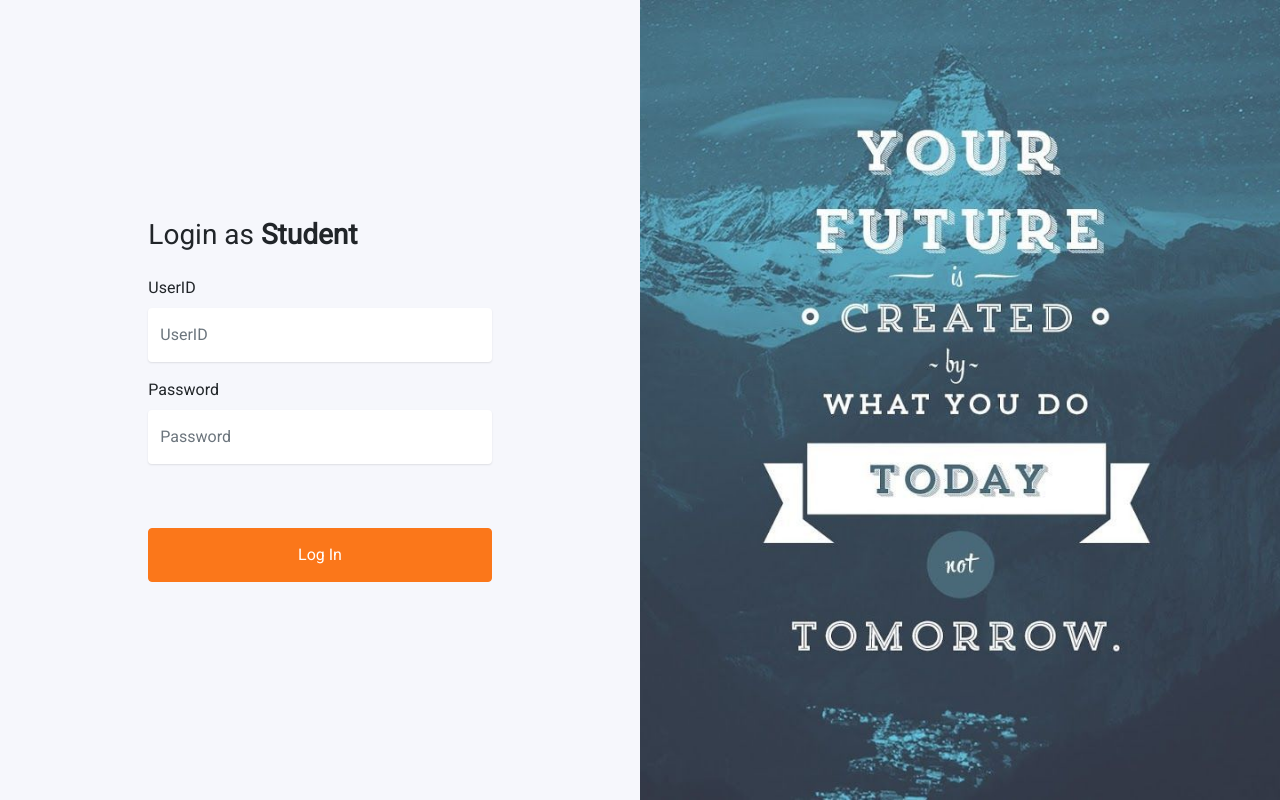
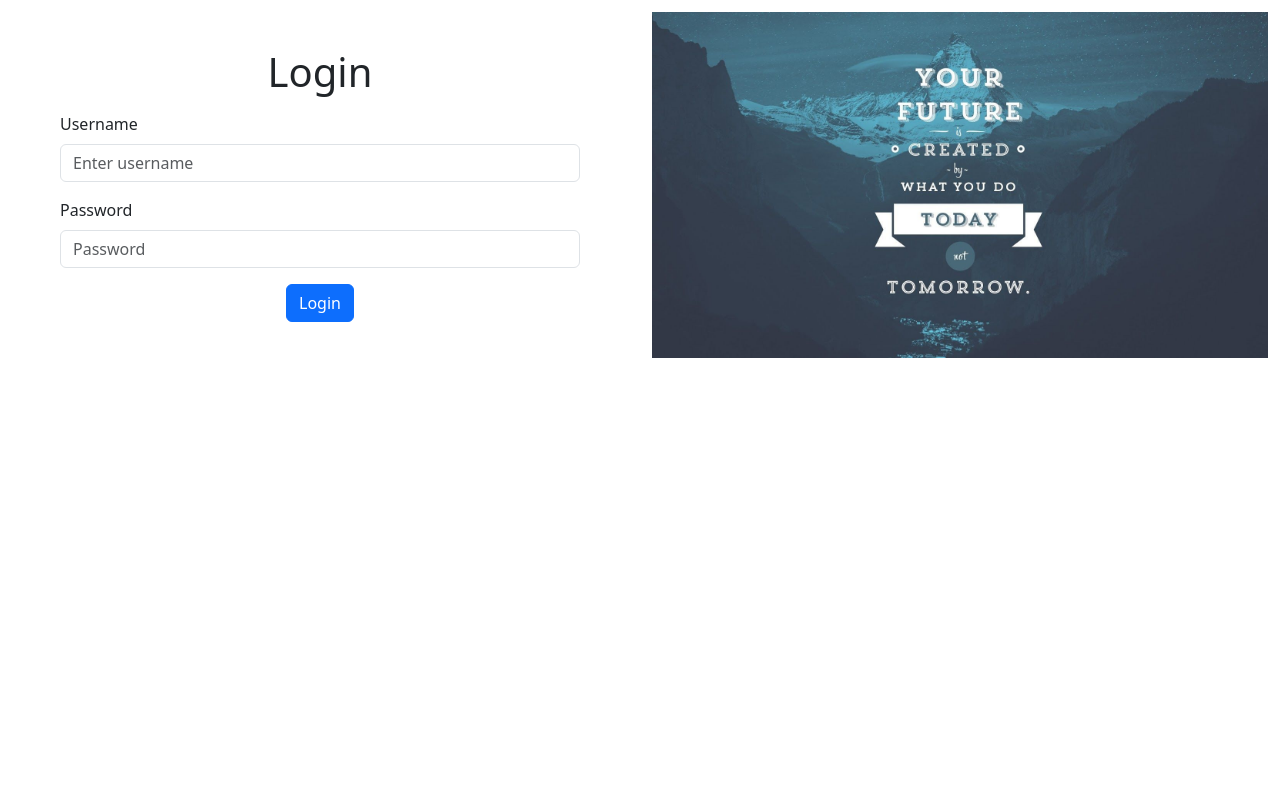
Before and after one commit to rajib-raiyat/admission-hub, a Flask app: page /std-login in a window 1280 px wide. Run offline with Flask 3, Linux system fonts and the light colour scheme.

Commit message:
University Pay Button and Card size Resized. Intro Deleted. Login Stu Half done.

```diff
--- a/database/__init__.py
+++ b/database/__init__.py
@@ -2,7 +2,7 @@ from sqlalchemy import create_engine
 from sqlalchemy.orm import sessionmaker
 
 # Create a PostgreSQL database engine
-engine = create_engine('postgresql+psycopg2://ps_user:ps_pass@localhost:5432/admission_hub_db')
+engine = create_engine('postgresql+psycopg2://postgres:admin@localhost:5432/admission_hub_db')
 
 # Create a Session class to handle database interactions
 Session = sessionmaker(bind=engine)
--- a/front-end/templates/LoginStu.html
+++ b/front-end/templates/LoginStu.html
@@ -1,68 +1,48 @@
-<!doctype html>
-<html lang="en">
+<!DOCTYPE html>
+<html>
 <head>
-    <!-- Required meta tags -->
+    <title>Login Page</title>
     <meta charset="utf-8">
-    <meta name="viewport" content="width=device-width, initial-scale=1, shrink-to-fit=no">
-    <link href="https://fonts.googleapis.com/css?family=Roboto:300,400&display=swap" rel="stylesheet">
-
-    <link rel="stylesheet" href="fonts/icomoon/style.css">
-
-    <link rel="stylesheet" href="css/owl.carousel.min.css">
-
-    <!-- Bootstrap CSS -->
-    <link rel="stylesheet" href="css/bootstrap.min.css">
-
-    <!-- Style -->
-    <link rel="stylesheet" href="css/style.css">
-
-    <title>Login #2</title>
+    <meta name="viewport" content="width=device-width, initial-scale=1">
+    <link crossorigin="anonymous" href="https://cdn.jsdelivr.net/npm/bootstrap@5.3.0-alpha1/dist/css/bootstrap.min.css"
+          integrity="sha384-GLhlTQ8iRABdZLl6O3oVMWSktQOp6b7In1Zl3/Jr59b6EGGoI1aFkw7cmDA6j6gD" rel="stylesheet">
 </head>
-<body class="fixed-top">
+<body>
+<div class="container-fluid">
+    <div class="row">
+        <div class="col-sm-6">
+            <form class="p-5">
+                <div class="mb-3 text-center">
+                    <h1>Login</h1>
+                </div>
+                <div class="mb-3">
+                    <label for="username" class="form-label">Username</label>
+                    <input type="text" class="form-control" id="username" placeholder="Enter username">
+                </div>
+                <div class="mb-3">
+                    <label for="password" class="form-label">Password</label>
+                    <input type="password" class="form-control" id="password" placeholder="Password">
+                </div>
+                <div class="text-center">
+                    <button type="submit" class="btn btn-primary">Login</button>
+                </div>
+            </form>
+        </div>
+        <div class="col-sm-6 d-flex justify-content-center align-items-center">
+            <img src="../assets/log_1.jpg" class="img-fluid">
+        </div>
 
 
-<div class="d-lg-flex half">
-    <div class="bg order-1 order-md-2" style="background-image: url('images/log_1.jpg');"></div>
-    <div class="contents order-2 order-md-1">
-
-        <div class="container">
-            <div class="row align-items-center justify-content-center">
-                <div class="col-md-7">
-                    <h3>Login as <strong>Student</strong></h3>
-                    <p class="mb-4"></p>
-                    <form action="#" method="post">
-                        <div class="form-group first">
-                            <label for="username">UserID</label>
-                            <input type="text" class="form-control" placeholder="UserID" id="username">
-                        </div>
-                        <div class="form-group last mb-3">
-                            <label for="password">Password</label>
-                            <input type="password" class="form-control" placeholder="Password" id="password">
-                        </div>
-
-                        <div class="d-flex mb-5 align-items-center">
-                            <!--                            <label class="control control&#45;&#45;checkbox mb-0"><span class="caption">Remember me</span>-->
-                            <!--                                <input type="checkbox" checked="checked"/>-->
-                            <!--                                <div class="control__indicator"></div>-->
-                            <!--                            </label>-->
-                            <!--                            <span class="ml-auto"><a href="#" class="forgot-pass">Forgot Password</a></span>-->
-                        </div>
-
-                        <input type="submit" value="Log In" class="btn btn-block btn-primary">
-
-                    </form>
-                </div>
-            </div>
-        </div>
     </div>
-
-
 </div>
 
-
-<script src="js/jquery-3.3.1.min.js"></script>
-<script src="js/popper.min.js"></script>
-<script src="js/bootstrap.min.js"></script>
-<script src="js/main.js"></script>
+<script src="https://code.jquery.com/jquery-3.6.4.js" integrity="sha256-a9jBBRygX1Bh5lt8GZjXDzyOB+bWve9EiO7tROUtj/E="
+        crossorigin="anonymous"></script>
+<script src="https://cdn.jsdelivr.net/npm/@popperjs/core@2.11.6/dist/umd/popper.min.js"
+        integrity="sha384-oBqDVmMz9ATKxIep9tiCxS/Z9fNfEXiDAYTujMAeBAsjFuCZSmKbSSUnQlmh/jp3"
+        crossorigin="anonymous"></script>
+<script crossorigin="anonymous"
+        integrity="sha384-w76AqPfDkMBDXo30jS1Sgez6pr3x5MlQ1ZAGC+nuZB+EYdgRZgiwxhTBTkF7CXvN"
+        src="https://cdn.jsdelivr.net/npm/bootstrap@5.3.0-alpha1/dist/js/bootstrap.bundle.min.js"></script>
 </body>
 </html>
```
Also changed, not shown: front-end/templates/list_uni.html (+27 -14 lines), front-end/assets/bg_1.jpg (added), front-end/assets/bg_2.jpg (added), front-end/assets/bg_4.jpg (added), front-end/assets/bg_5.jpg (added), front-end/assets/bg_a1.jpg (added), front-end/assets/log_1.jpg (added), front-end/assets/logo.jpg (added).
